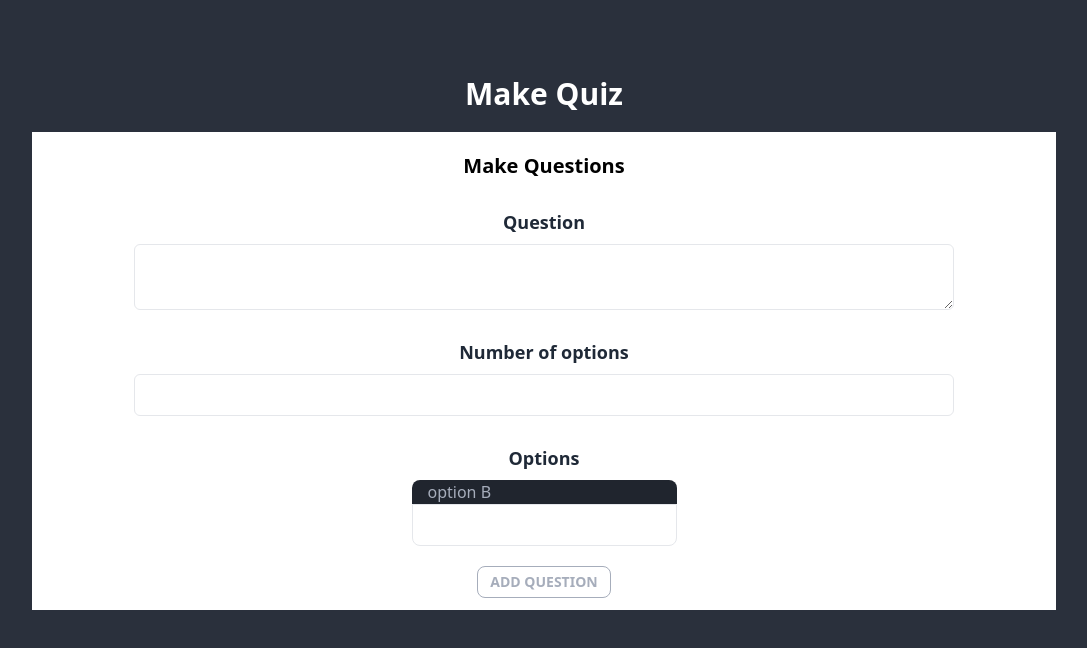
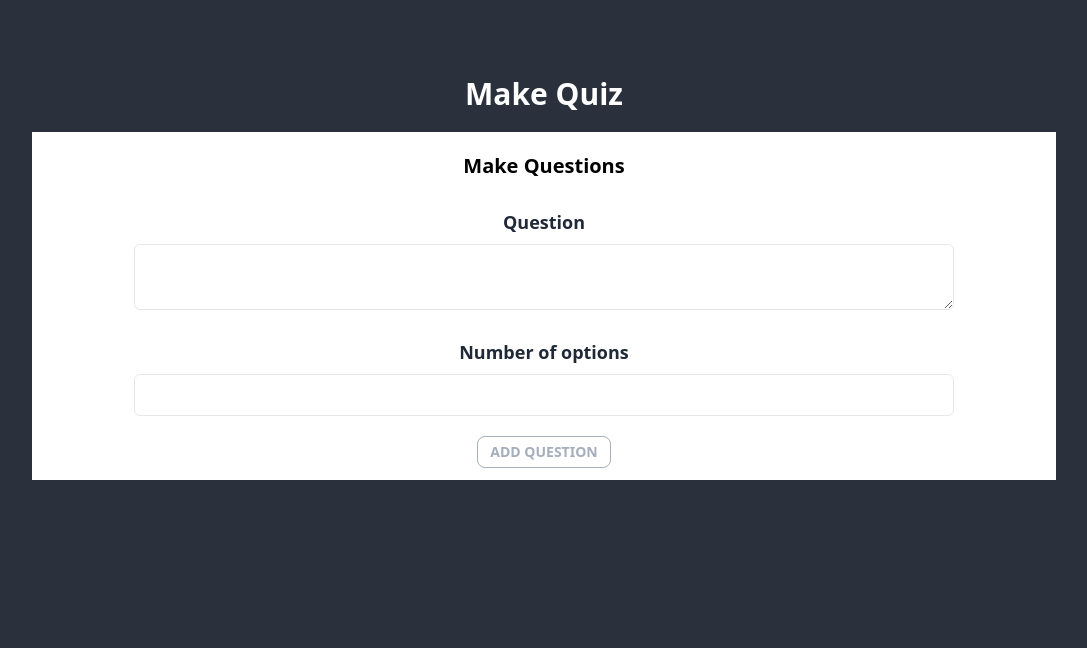
Before and after one commit to farooqpk/Quiz-app-mern, a React (Vite) app in the folder front-end/: page /createQuiz in a window 1280 px wide. Shown: the top 648 px of the page, without its empty margins (96-1183 px from the left). Built offline with nearby package versions, Linux system fonts and the light colour scheme.

Commit message:
inside the QuizFormQuestions component added options and correct answer selector they change dynamically when admin add how much options they want for each question

```diff
--- a/front-end/src/components/adminside/QuizFormQuestions.jsx
+++ b/front-end/src/components/adminside/QuizFormQuestions.jsx
@@ -1,37 +1,25 @@
 import { useEffect, useState } from "react";
 
 export const QuizFormQuestions = () => {
-
   const [totalOption, setTotalOption] = useState(0);
-  const [options,setOptions]=useState([])
-
+  const [options, setOptions] = useState([]);
+  const [correctAnsOption, setCorrectAnsOption] = useState([]);
 
   const handleOptionsAccToNumber = () => {
-
-    let optionArray=[]
-
-       for(let i=0;i<=totalOption;i++){
-
-        optionArray.push([
-
+    const optionArray = Array.from({ length: totalOption }, (_, index) => {
+      return (
         <label className="input-group input-group-vertical">
-            <span className="">option B</span>
+          <span>option {index + 1}</span>
           <input
             type="text"
             className="block w-full px-4 py-2 text-gray-700 bg-white border rounded-md focus:border-gray-400 focus:ring-gray-300 focus:outline-none focus:ring focus:ring-opacity-40"
           />
         </label>
+      );
+    });
 
-        ])
-       }
-
-       setOptions([...options, ...optionArray]);
-
-
-
+    setOptions(optionArray);
   };
-
-
 
   useEffect(() => {
     handleOptionsAccToNumber();
@@ -40,6 +28,20 @@ export const QuizFormQuestions = () => {
   const handleTotalOption = (event) => {
     setTotalOption(parseInt(event.target.value));
   };
+
+  const handleCorrectAnswerOptionSelect = () => {
+    const correctAnswerOptionArray = Array.from(
+      { length: options.length },
+      (item, index) => {
+        return <option>option {index + 1}</option>;
+      }
+    );
+    setCorrectAnsOption(correctAnswerOptionArray);
+  };
+
+  useEffect(() => {
+    handleCorrectAnswerOptionSelect();
+  }, [options]);
 
   return (
     <>
@@ -68,20 +70,35 @@ export const QuizFormQuestions = () => {
             <input
               type="number"
               onChange={handleTotalOption}
+              max={6}
+              min={1}
               className="block w-full px-4 py-2 text-gray-700 bg-white border rounded-md focus:border-gray-400 focus:ring-gray-300 focus:outline-none focus:ring focus:ring-opacity-40"
             />
           </div>
 
+          {options.length>0 && (
             <div className="mt-7 w-4/5 flex flex-col items-center">
               <label className="text-lg block font-semibold text-gray-800 mb-2">
                 Options
               </label>
+              <div className="form-control">{options}</div>
+            </div>
+          )}
 
-            <div className="form-control">
+          {correctAnsOption.length > 0 && (
+            <div className="mt-7 w-4/5 flex flex-col items-center">
+              <label className="text-lg block font-semibold text-gray-800 mb-2">
+                Correct answer
+              </label>
 
-         {options}
+              <select className=" px-4 py-2 text-gray-700 bg-white border rounded-md focus:border-gray-400 focus:ring-gray-300 focus:outline-none focus:ring focus:ring-opacity-40">
+                <option disabled selected>
+                  select
+                </option>
+                {correctAnsOption}
+              </select>
             </div>
-          </div>
+          )}
 
           <div className="mt-5 w-4/5 flex flex-col items-center mb-3">
             <button className="btn btn-outline btn-sm">Add question</button>
```
Lines whose indentation alone changed are shown as unchanged.
